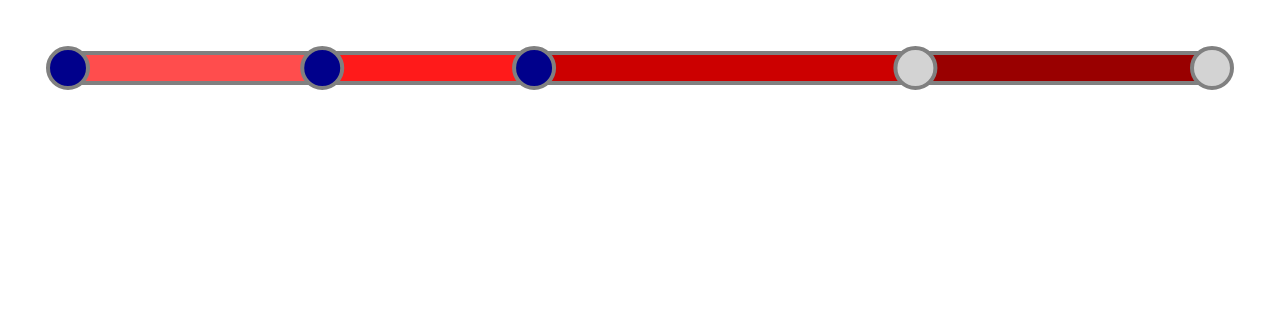
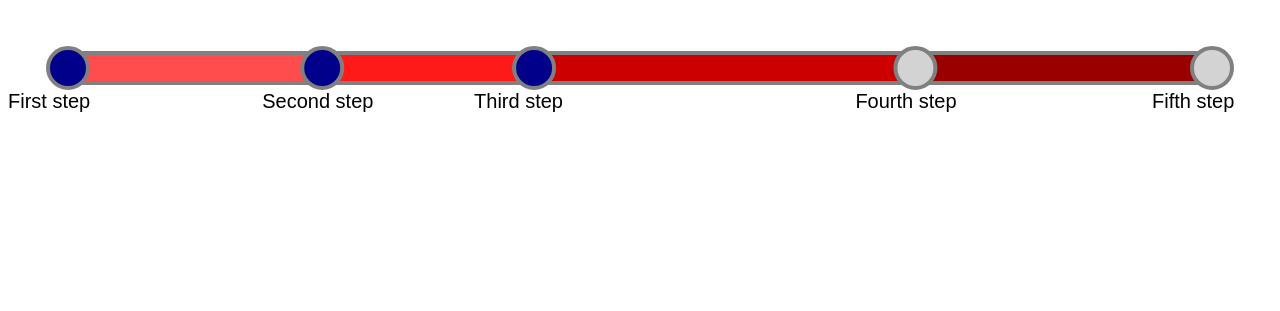
Before and after one commit to pmarquis/d3-timeline, a plain HTML site: page index.html in a window 1280 px wide. Drawn offline with nearby package versions, Linux system fonts and the light colour scheme.

Commit message:
Add texts under circles

```diff
--- a/index.html
+++ b/index.html
@@ -7,14 +7,14 @@
   <script src="./timeline.js" type="text/javascript" charset="utf-8"></script>
 <body>
 
-<svg width="100%" height="200">
+<svg width="100%" height="300">
 </svg>
  <script>
-  var data = [{ time: 0, complete: true },
-              { time: 3, complete: true },
-              { time: 5, complete: true },
-              { time: 11, complete: false },
-              { time: 15, complete: false }];
+  var data = [{ time: 0, complete: true, comment: "First step" },
+              { time: 3, complete: true, comment: "Second step" },
+              { time: 5, complete: true, comment: "Third step" },
+              { time: 11, complete: false, comment: "Fourth step" },
+              { time: 15, complete: false, comment: "Fifth step" }];
 
 timeline = new Timeline(data);
 timeline.processData();
--- a/timeline.js
+++ b/timeline.js
@@ -59,13 +59,6 @@ Timeline.prototype.render = function(container){
                 .orient("bottom")
                 .scale(xScale);
 
-  for(i=0; i < this.nbData; i++){
-    console.log(this.data[i]);
-    console.log(this.data[i].time);
-    console.log(xScale(this.data[i].time));
-    console.log(xScale(this.data[i].width));
-    console.log(this.data[i].color);
-  }
 
   g.selectAll("rect")
       .data(this.data)
@@ -83,4 +76,13 @@ Timeline.prototype.render = function(container){
         .attr("cy", 0)
         .attr("r", circleProps.radius)
         .attr("fill", function(d){ return d.complete ? "darkblue" : "lightgrey"; });
+
+  g.selectAll("text")
+      .data(this.data)
+      .enter().append("text")
+        .attr("x", function(d){ return xScale(d.time) - margin.right; })
+        .attr("y", 40)
+        .text(function(d){ return d.comment; })
+        .attr("font-family", "sans-serif")
+        .attr("font-size", "20px");
 };
```
